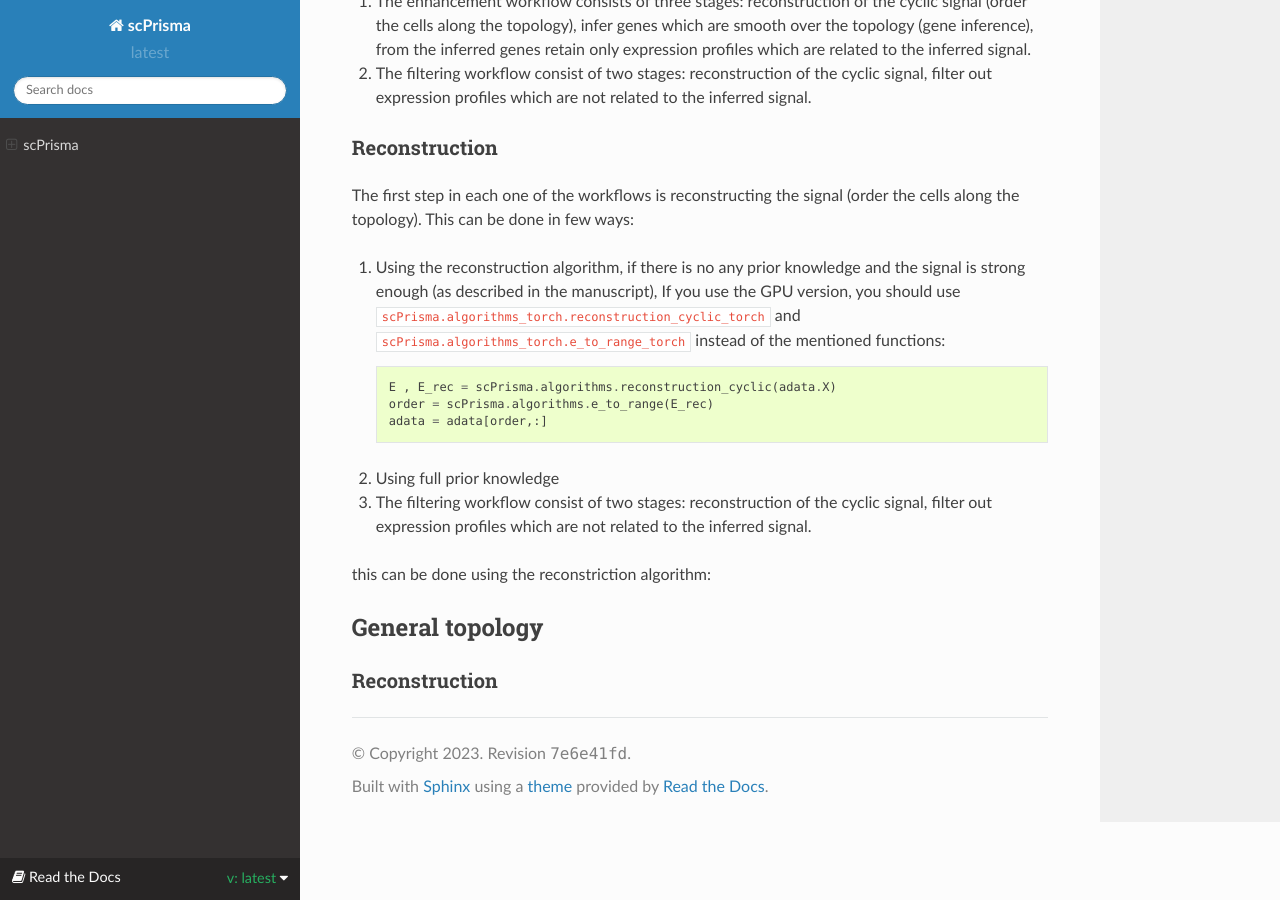
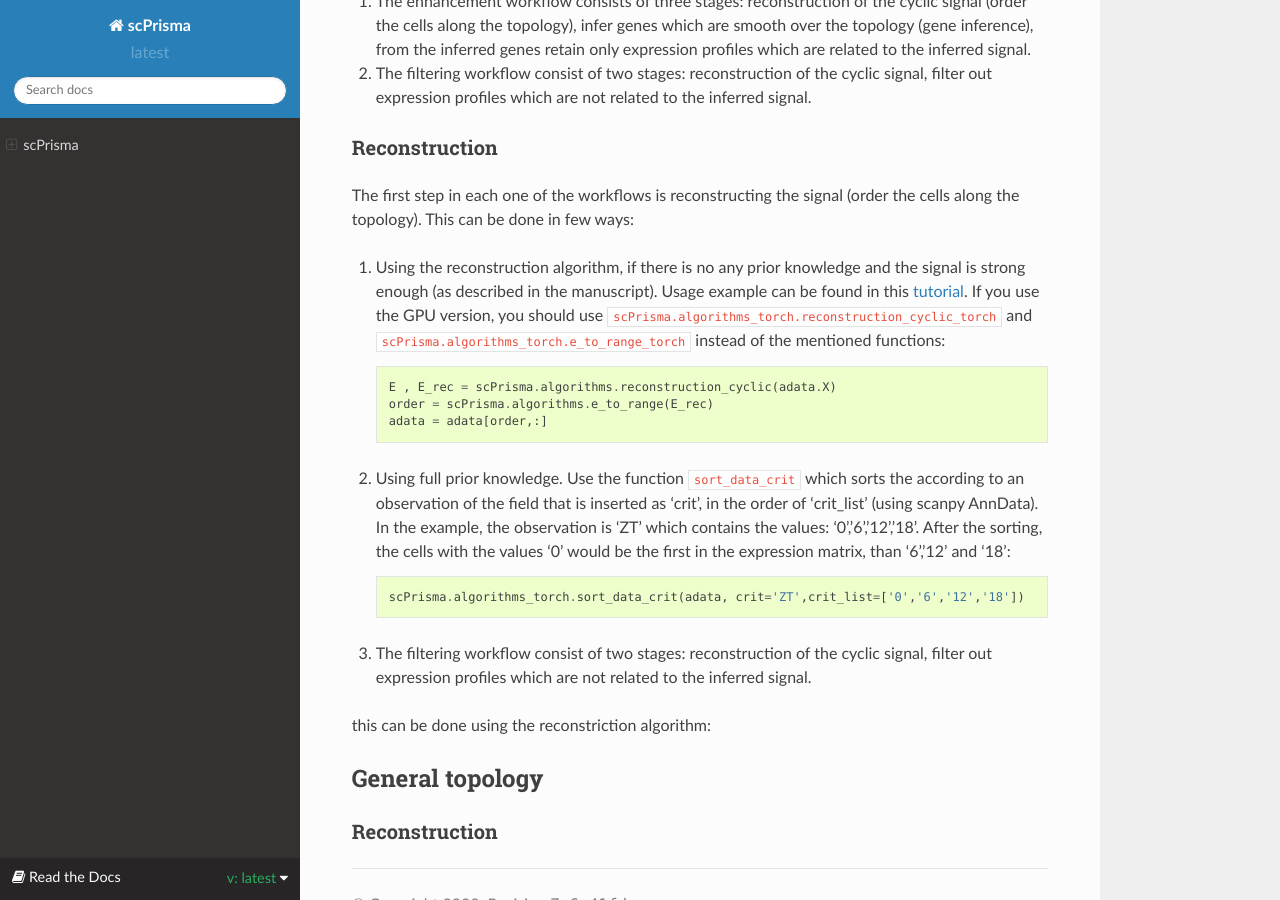
Before and after one commit to nitzanlab/scPrisma, a Sphinx documentation site: the page built from docs/index.rst, in a window 1280 px wide and 900 px high, scrolled down 2102 px. Built offline with Sphinx 7.4.7 and the Read the Docs theme 2.0.0, drawn with Linux system fonts in a browser that asks for light colours; pages that are not in the unit, such as notebooks, are missing from menus.

Commit message:
Update index.rst

```diff
--- a/docs/index.rst
+++ b/docs/index.rst
@@ -61,13 +61,16 @@ Reconstruction
 The first step in each one of the workflows is reconstructing the signal (order the cells along the topology).
 This can be done in few ways:
 
-1. Using the reconstruction algorithm, if there is no any prior knowledge and the signal is strong enough (as described in the manuscript), If you use the GPU version, you should use ``scPrisma.algorithms_torch.reconstruction_cyclic_torch`` and ``scPrisma.algorithms_torch.e_to_range_torch`` instead of the mentioned functions::
+1. Using the reconstruction algorithm, if there is no any prior knowledge and the signal is strong enough (as described in the manuscript). Usage example can be found in this `tutorial <https://github.com/nitzanlab/scPrisma/blob/master/tutorials/tutorial_de_novo_reconstruction.ipynb>`_. If you use the GPU version, you should use ``scPrisma.algorithms_torch.reconstruction_cyclic_torch`` and ``scPrisma.algorithms_torch.e_to_range_torch`` instead of the mentioned functions::
 
       E , E_rec = scPrisma.algorithms.reconstruction_cyclic(adata.X)
       order = scPrisma.algorithms.e_to_range(E_rec)
       adata = adata[order,:]
 
-2. Using full prior knowledge
+2. Using full prior knowledge. Use the function ``sort_data_crit`` which sorts the according to an observation of the field that is inserted as 'crit', in the order of 'crit_list' (using scanpy AnnData). In the example, the observation is 'ZT' which contains the values: '0','6','12','18'. After the sorting, the cells with the values '0' would be the first in the expression matrix, than '6','12' and '18'::
+
+      scPrisma.algorithms_torch.sort_data_crit(adata, crit='ZT',crit_list=['0','6','12','18'])
+
 
 3. The filtering workflow consist of two stages: reconstruction of the cyclic signal, filter out expression profiles which are not related to the inferred signal.
 
```
